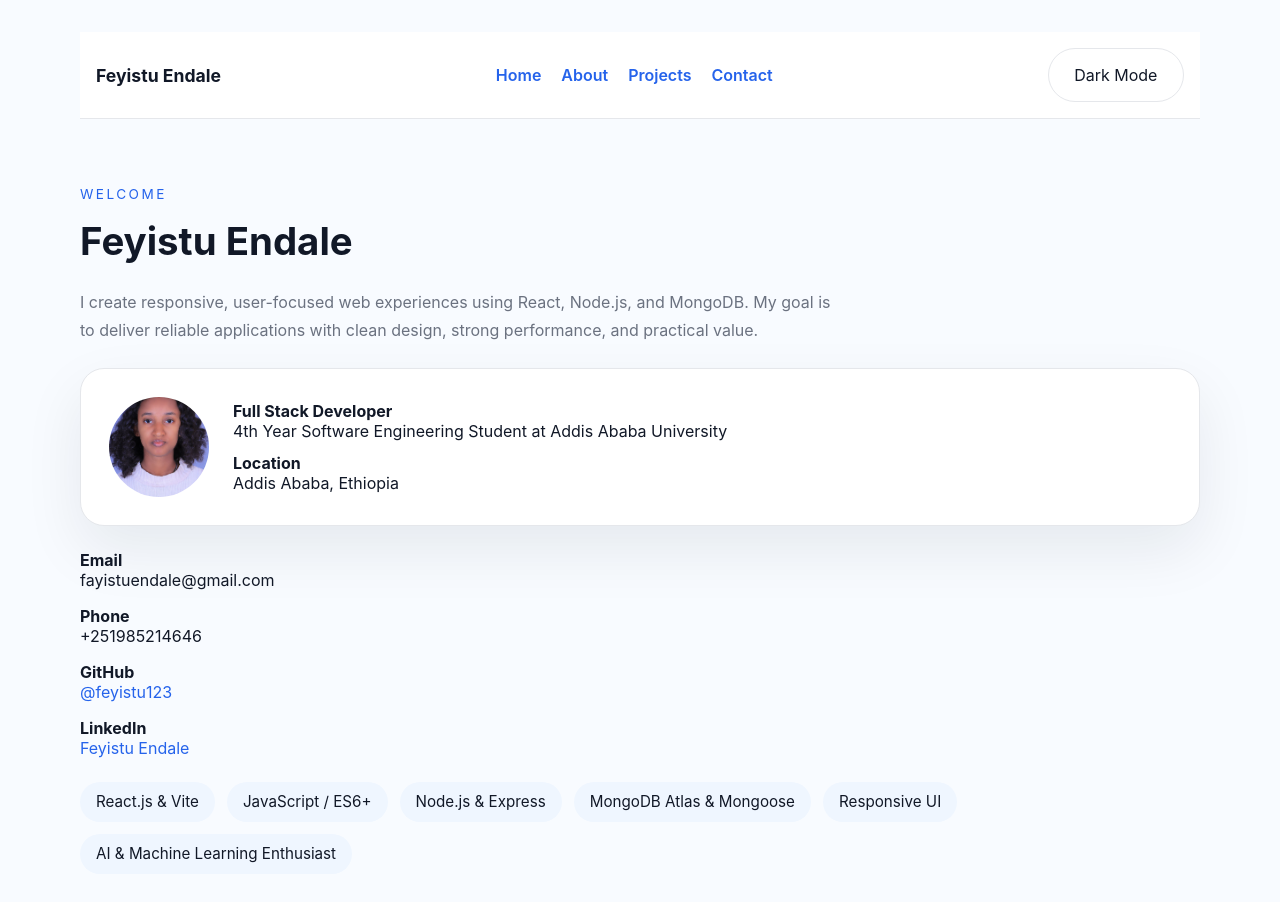
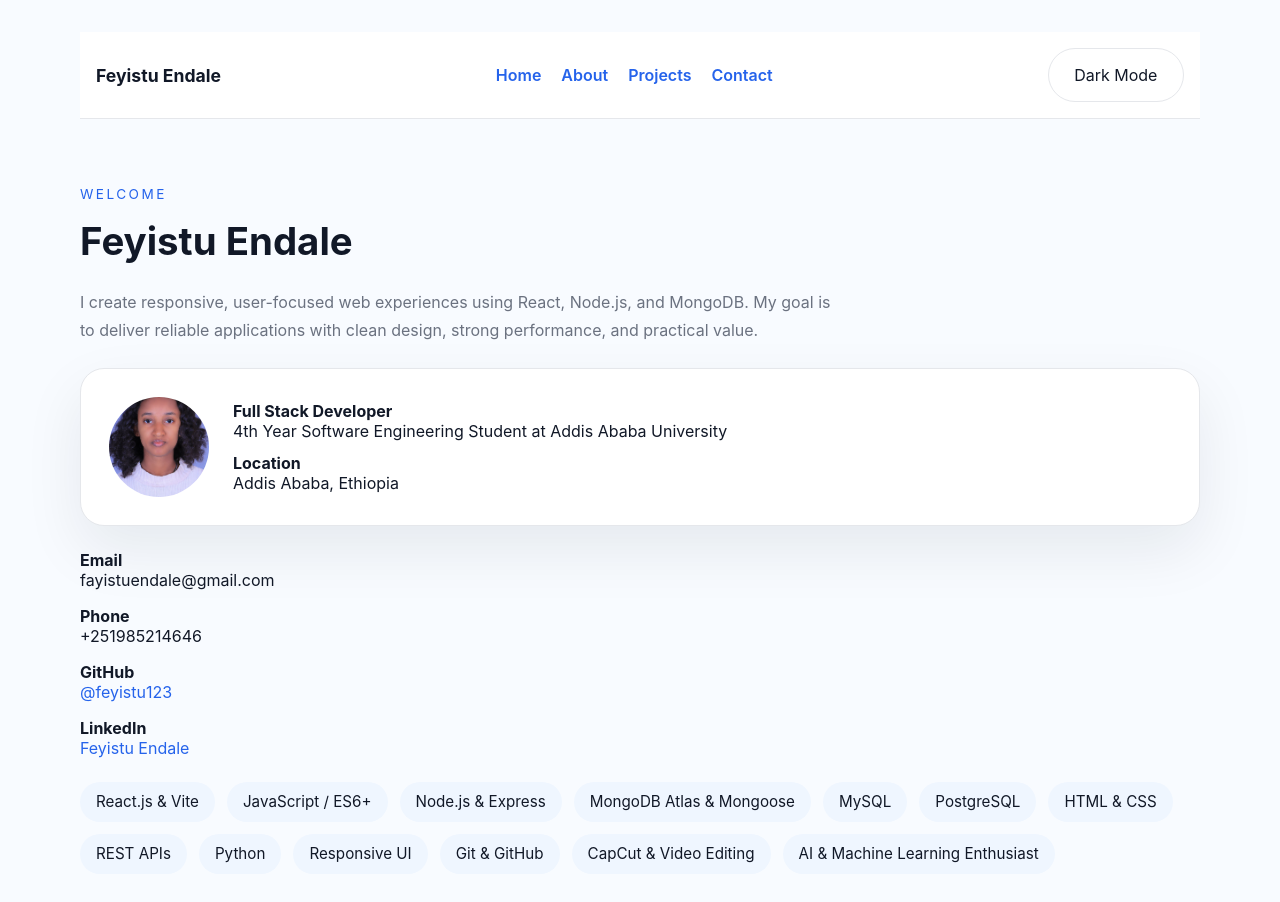
Before and after one commit to feyistu123/FUTURE_FS_01, a React (Vite) app in the folder frontend/: page / in a window 1280 px wide. Shown: the top 902 px of the page. Built offline with nearby package versions, Linux system fonts and the light colour scheme.

Commit message:
add some skills to model.js

```diff
--- a/frontend/src/data/model.js
+++ b/frontend/src/data/model.js
@@ -17,7 +17,14 @@ export const skills = [
   'JavaScript / ES6+',
   'Node.js & Express',
   'MongoDB Atlas & Mongoose',
+  'MySQL',
+  'PostgreSQL',
+  'HTML & CSS',
+  'REST APIs',
+  'Python',
   'Responsive UI',
+  'Git & GitHub',
+  'CapCut & Video Editing',
   'AI & Machine Learning Enthusiast'
 ];
 
```
